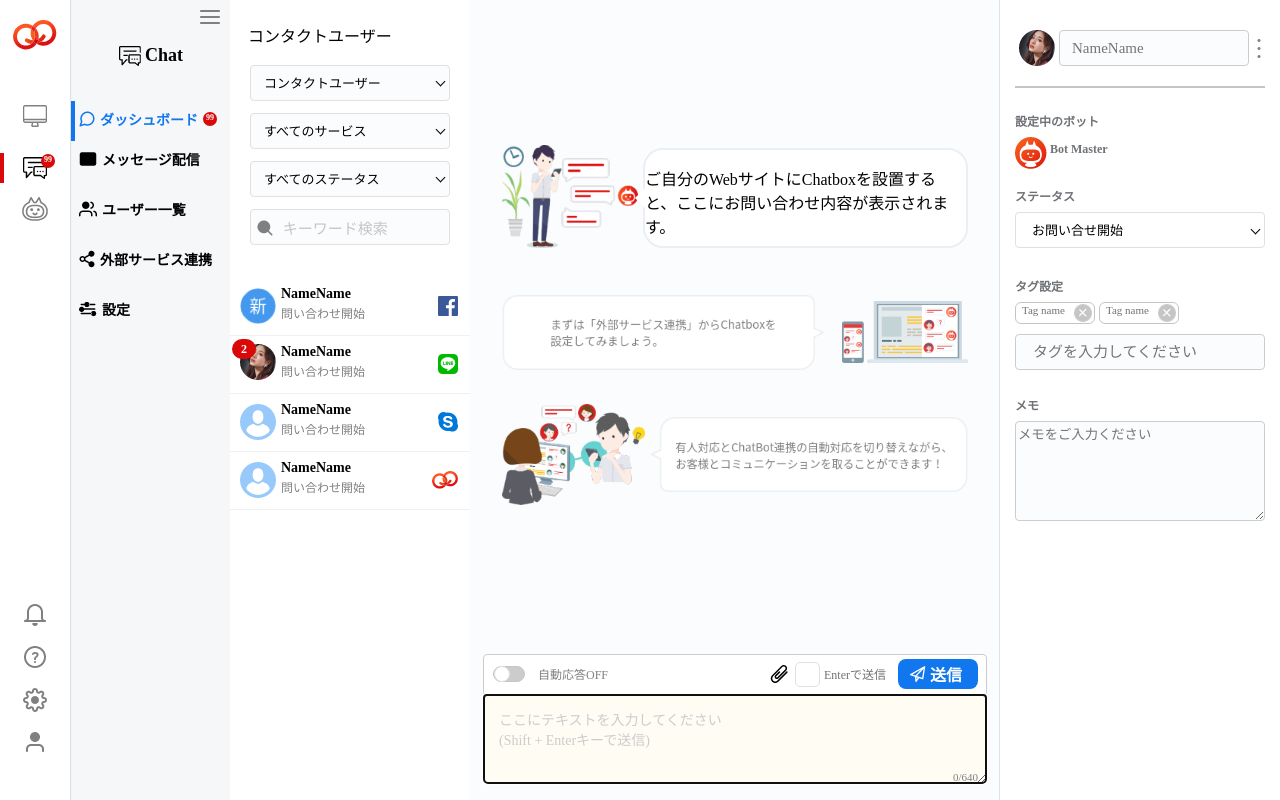
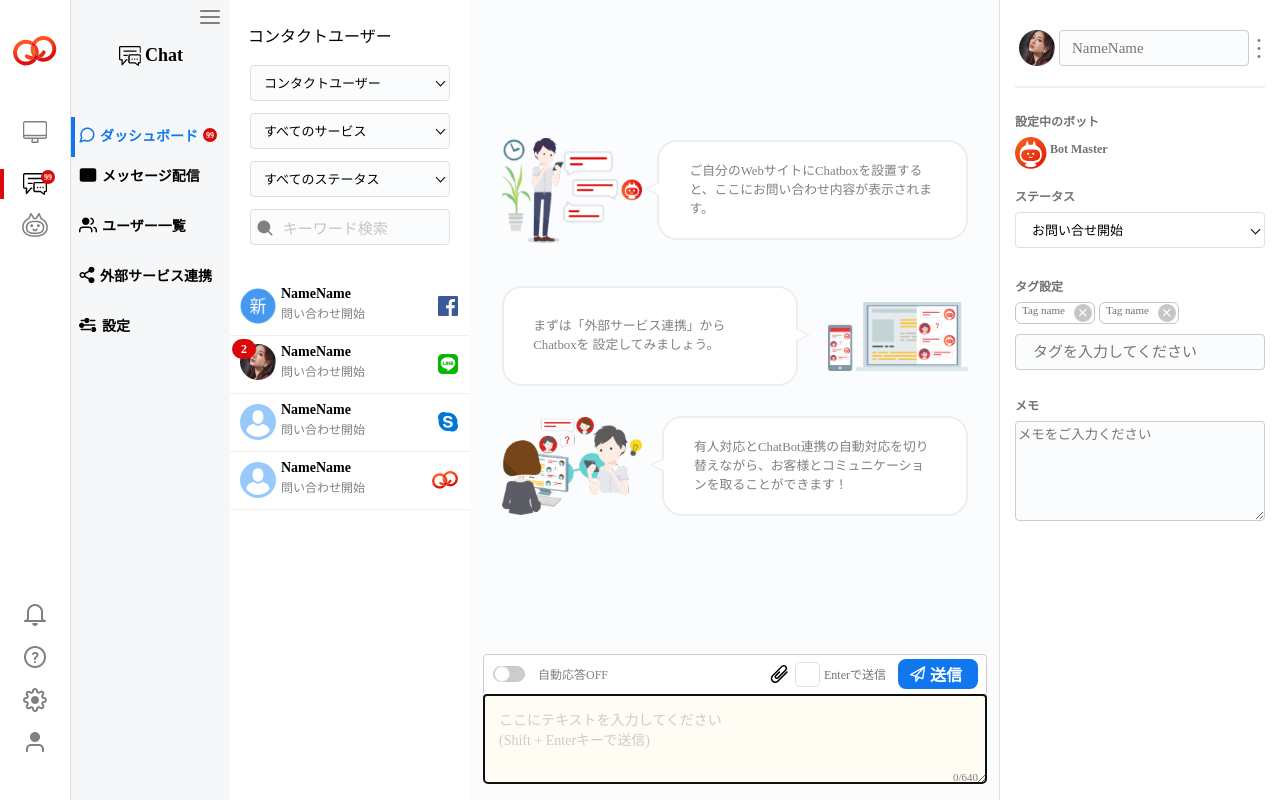
Before and after one commit to toannguyen1710mt/HTML-CSS-learning, a website: page index.html in a window 1280 px wide. Drawn offline with Linux system fonts and the light colour scheme.

Commit message:
fix name and code CSS again

```diff
--- a/index.html
+++ b/index.html
@@ -10,51 +10,51 @@
 <body>
     <div class="container">
         <div class="sideBarIcon">
-            <div class="sideBarIcon__menu__top">
-                <div>
+            <ul class="sideBarIcon__menu__top">
+                <li>
                     <a href="">
                         <img alt="" src="/images/icon-chatTop.svg" />
                     </a>
-                </div>
-                <div>
+                </li>
+                <li>
                     <a href="">
                         <img alt="" src="/images/lap.png" />
                     </a>
-                </div>
-                <div>
+                </li>
+                <li>
                     <a href="">
                         <img alt="" src="/images/icon-message.png" />
                         <span>99</span>
                     </a>
-                </div>
-                <div>
+                </li>
+                <li>
                     <a href="">
                         <img alt="" src="/images/icon-bear.png" />
                     </a>
-                </div>
-            </div>
-            <div class="sideBarIcon__menu__bottom">
-                <div>
+                </li>
+            </ul>
+            <ul class="sideBarIcon__menu__bottom">
+                <li>
                     <a href="#">
                         <img alt="" src="/images/icon-bell.png" />
                     </a>
-                </div>
-                <div>
+                </li>
+                <li>
                     <a href="">
                         <img alt="" src="images/icon-question.png" />
                     </a>
-                </div>
-                <div>
+                </li>
+                <li>
                     <a href="">
                         <img alt="" src="images/icon-setting.png" />
                     </a>
-                </div>
-                <div>
+                </li>
+                <li>
                     <a href="">
                         <img alt="" src="images/icon-user.png" />
                     </a>
-                </div>
-            </div>
+                </li>
+            </ul>
         </div>
         <div class="sideBarNav">
             <div class="sideBarNav__dropMenu">
@@ -64,39 +64,39 @@
                 <img alt="" src="images/icon-smallMessage.png" />
                 <span>Chat</span>
             </div>
-            <div class="sideBarNav__mediaMenu">
-                <div>
+            <ul class="sideBarNav__mediaMenu">
+                <li>
                     <a href="#">
                         <img alt="" src="images/tooltip.png" />
                         <span>ダッシュボード</span>
                         <span>99</span>
                     </a>
-                </div>
-                <div>
+                </li>
+                <li>
                     <a href="#">
                         <img alt="" src="images/Black-Rectangle.png" />
                         <span>メッセージ配信</span>
                     </a>
-                </div>
-                <div>
+                </li>
+                <li>
                     <a href="#">
                         <img alt="" src="images/icon-doubleUser.png" />
                         <span>ユーザー一覧</span>
                     </a>
-                </div>
-                <div>
+                </li>
+                <li>
                     <a href="#">
                         <img alt="" src="images/icon-share.png" />
                         <span>外部サービス連携</span>
                     </a>
-                </div>
-                <div>
+                </li>
+                <li>
                     <a href="#">
                         <img alt="" src="images/icon-suffle.png" />
                         <span>設定</span>
                     </a>
-                </div>
-            </div>
+                </li>
+            </ul>
         </div>
         <div class="searchCategory">
             <p>コンタクトユーザー</p>
@@ -156,37 +156,30 @@
                 </div>
             </div>
         </div>
-        <div class="bodyChat">
-            <div class="bodyChat__frame">
-                <div class="bodyChat__frame__content bodyChat__frame__content__top">
+        <div class="Chat">
+            <div class="Chat__frame">
+                <div class="Chat__frame__top">
+                    <img alt="" src="images/Chatting-man.png" />
                     <div>
-                        <img alt="" src="images/Chatting-man.png" />
-                    </div>
-                    <div>
-                        <!-- <img alt="" src="images/chatting-box1.png" /> -->
                         <p>ご自分のWebサイトにChatboxを設置すると、ここにお問い合わせ内容が表示されます。</p>
                     </div>
                 </div>
-                <div class="bodyChat__frame__content bodyChat__frame__content__middle">
+                <div class="Chat__frame__middle">
                     <div>
-                        <img alt="" src="images/chatting-box2.png" />
+                        <p>まずは「外部サービス連携」からChatboxを 設定してみましょう。</p>
                     </div>
+                    <img alt="" src="images/display-chat.png" />
+                </div>
+                <div class="Chat__frame__bottom">
+                    <img alt="" src="images/conversation-chat.png" />
                     <div>
-                        <img alt="" src="images/display-chat.png" />
-                    </div>
-                </div>
-                <div class="bodyChat__frame__content bodyChat__frame__content__bottom">
-                    <div>
-                        <img alt="" src="images/conversation-chat.png" />
-                    </div>
-                    <div>
-                        <img alt="" src="images/chatting-box3.png" />
+                        <p>有人対応とChatBot連携の自動対応を切り替えながら、お客様とコミュニケーションを取ることができます！</p>
                     </div>
                 </div>
             </div>
             <div>
-                <form class="bodyChat__form">
-                    <div class="bodyChat__form__action">
+                <form class="Chat__form">
+                    <div class="Chat__form__action">
                         <label>
                             <input name="" type="checkbox">
                             <div class="button__switch"></div>
@@ -194,15 +187,15 @@
                         </label>
                         <div>
                             <img alt="" src="images/icon-attachment.png" />
-                            <div class="bodyChat__form__action__button button__attach"></div>
+                            <div class="Chat__form__action__button button__attach"></div>
                             <span>Enterで送信</span>
-                            <button class="bodyChat__form__action__button button__send">
+                            <button class="Chat__form__action__button button__send">
                                 <img alt="" src="images/icon-send.png" />
                                 <span>送信</span>
                             </button>
                         </div>
                     </div>
-                    <div class="bodyChat__form__note">
+                    <div class="Chat__form__note">
                         <textarea placeholder="ここにテキストを入力してください(Shift + Enterキーで送信)" autofocus="autofocus"></textarea>
                         <div>0/640</div>
                     </div>
--- a/style.scss
+++ b/style.scss
@@ -13,7 +13,7 @@ body {
     height: 100vh;
 }
 
-// style for sideBarIcon in Top
+// style for sideBarIcon on Top
 .sideBarIcon {
     box-shadow: 1px 0 1px #dee2e6;
     display: flex;
@@ -27,33 +27,35 @@ body {
 .sideBarIcon__menu__top {
     display: flex;
     flex-direction: column;
+    list-style-type: none;
+    padding: 0;
 }
 
-.sideBarIcon__menu__top div:first-child {
+.sideBarIcon__menu__top li:first-child {
     margin: 20px 0 51px 0;
     width: 100%;
 }
 
-.sideBarIcon__menu__top div:nth-child(2) {
+.sideBarIcon__menu__top li:nth-child(2) {
     margin-bottom: 13px;
     width: 100%;
 }
 
-.sideBarIcon__menu__top div:nth-child(4) {
+.sideBarIcon__menu__top li:nth-child(4) {
     width: 100%;
 }
 
-.sideBarIcon__menu__top div {
+.sideBarIcon__menu__top li {
     text-align: center;
 }
 
-.sideBarIcon__menu__top div:nth-child(3) {
+.sideBarIcon__menu__top li:nth-child(3) {
     margin: 13px 0 14px 0;
     position: relative;
     width: 100%;
 }
 
-.sideBarIcon__menu__top div:nth-child(3) a span {
+.sideBarIcon__menu__top li:nth-child(3) a span {
     border-radius: 7px;
     background-color: #d90909;
     color: #ffffff;
@@ -61,15 +63,15 @@ body {
     font-size: 8px;
     font-weight: 600;
     height: 14px;
-    padding: 1px 2px;
+    padding: 3px 2px;
     position: absolute;
     right: 15px;
+    text-align: center;
     top: -3px;
-    text-align: center;
     width: 14px;
 }
 
-.sideBarIcon__menu__top div:nth-child(3):before {
+.sideBarIcon__menu__top li:nth-child(3):before {
     content: '';
     border: 4px solid #d90909;
     border-width: 0 0 0 4px;
@@ -84,15 +86,17 @@ body {
     padding-left: 8px;
 }
 
-// style for sideBarIcon in Bottom
+// style for sideBarIcon on Bottom
 .sideBarIcon__menu__bottom {
     align-items: center;
     display: flex;
     flex-direction: column;
+    list-style-type: none;
     margin-bottom: 28px;
+    padding: 0;
 }
 
-.sideBarIcon__menu__bottom div {
+.sideBarIcon__menu__bottom li {
     margin-bottom: 16px;
 }
 
@@ -133,24 +137,26 @@ body {
 .sideBarNav .sideBarNav__mediaMenu {
     display: flex;
     flex-direction: column;
+    list-style-type: none;
+    padding: 0;
 }
 
-.sideBarNav .sideBarNav__mediaMenu div {
+.sideBarNav .sideBarNav__mediaMenu li {
     margin-bottom: 30px;
 }
 
-.sideBarNav .sideBarNav__mediaMenu div:not(:first-child) a span {
+.sideBarNav .sideBarNav__mediaMenu li:not(:first-child) a span {
     color: #010101;
     font-family: "Noto Sans CJK JP Bold";
     font-size: 14px;
     font-weight: 700;
 }
 
-.sideBarNav__mediaMenu div:first-child {
+.sideBarNav__mediaMenu li:first-child {
     position: relative;
 }
 
-.sideBarNav__mediaMenu div:first-child:before {
+.sideBarNav__mediaMenu li:first-child:before {
     content: '';
     border: 4px solid #1177ee;
     border-width: 0 0 0 4px;
@@ -161,16 +167,16 @@ body {
     top: -8px;
 }
 
-.sideBarNav__mediaMenu div:first-child {
+.sideBarNav__mediaMenu li:first-child {
     margin-bottom: 20px;
 }
 
-.sideBarNav__mediaMenu div a img,
-.sideBarNav__mediaMenu div:first-child a span:nth-child(2) {
+.sideBarNav__mediaMenu li a img,
+.sideBarNav__mediaMenu li:first-child a span:nth-child(2) {
     margin-right: 5px;
 }
 
-.sideBarNav__mediaMenu div:first-child a span:nth-child(2) {
+.sideBarNav__mediaMenu li:first-child a span:nth-child(2) {
     color: #1177ee;
     font-family: "Noto Sans CJK JP Bold";
     font-size: 14px;
@@ -178,7 +184,7 @@ body {
     width: 98px;
 }
 
-.sideBarNav__mediaMenu div:first-child a span:last-child {
+.sideBarNav__mediaMenu li:first-child a span:last-child {
     border-radius: 7px;
     background-color: #d90909;
     color: #ffffff;
@@ -186,49 +192,36 @@ body {
     font-size: 8px;
     font-weight: 600;
     height: 14px;
-    padding: 1px 2px;
+    padding: 3px 2px;
     text-align: center;
     width: 14px;
 }
 
-.sideBarNav__mediaMenu div a:link {
+.sideBarNav__mediaMenu li a:link {
     align-items: center;
+    color: black;
     display: flex;
     text-decoration: none;
 }
 
-.sideBarNav .sideBarNav__mediaMenu div a:hover span {
+.sideBarNav .sideBarNav__mediaMenu li:not(:first-child) a:hover span {
     color: #1177ee;
     cursor: pointer;
     text-decoration: none;
 }
 
-.sideBarNav .sideBarNav__mediaMenu div a:active span {
+.sideBarNav .sideBarNav__mediaMenu li:not(:first-child) a:active span {
     color: green;
     cursor: auto;
     text-decoration: underline;
 }
 
-// .sideBarNav ul {
-//     list-style-type: none;
-//     margin: 0;
-//     padding: 0;
+// .sideBarNav .sideBarNav__mediaMenu li:not(:first-child) a:visited span {
+//     color: purple;
+//     cursor: auto;
+//     text-decoration: underline;
 // }
-// .sideBarNav ul li {
-//     margin-bottom: 29px;
-// }
-// li:not(.tooltipChat)>a  {
-//     padding: 15px 16px 14px 9px;
-// }
-// .sideBarNav ul li a span {
-//     color: #010101;
-//     font-family: "Noto Sans CJK JP Bold";
-//     font-size: 14px;
-//     font-weight: 700;
-// }
-// .sideBarNav ul li img {
-//     margin-right: 5px;
-// }
+
 // style for searchCategory
 .searchCategory {
     box-shadow: 1px 0 0 #dee2e6;
@@ -262,9 +255,9 @@ body {
     font-family: "Noto Sans CJK JP Regular";
     height: 6px;
     position: absolute;
-    transform: rotate(-45deg);
     right: 26px;
     top: 4px;
+    transform: rotate(-45deg);
     width: 6px;
 }
 
@@ -295,6 +288,7 @@ body {
     font-weight: 400;
 }
 
+// style for list-chat
 .listChat {
     display: flex;
     flex-direction: column;
@@ -361,8 +355,8 @@ body {
     font-weight: 400;
 }
 
-// style for bodyChat
-.bodyChat {
+// style for chat-frame
+.Chat {
     background-color: #fbfcfd;
     display: flex;
     flex-basis: 1px;
@@ -373,7 +367,7 @@ body {
     padding: 0 13px 12px 13px;
 }
 
-.bodyChat__frame {
+.Chat__frame {
     align-items: center;
     display: flex;
     flex-basis: 1px;
@@ -383,121 +377,146 @@ body {
     padding: 0 19px;
 }
 
-.bodyChat__frame__content {
+.Chat__frame__top,
+.Chat__frame__middle,
+.Chat__frame__bottom {
     align-items: center;
+    align-self: stretch;
     display: flex;
     flex-direction: row;
+    justify-content: center;
     overflow: hidden;
-    width: 100%;
 }
 
-.bodyChat__frame__content__top {
+.Chat__frame__top {
     margin-bottom: 43px;
 }
 
-.bodyChat__frame__content__top div:first-child {
-    flex-grow: 3;
-    flex-basis: 179px;
-    height: auto;
-    margin-right: 5px;
+.Chat__frame__middle {
+    margin-bottom: 30px;
 }
 
-.bodyChat__frame__content__top div:last-child {
-    align-self: center;
-    flex-grow: 7;
-    flex-basis: 427px;
-    height: auto;
+.Chat__frame__top img {
+    display: block;
+    flex-basis: 179px;
+    max-width: 179px;
+    width: 30%;
 }
 
-.bodyChat__frame__content__top div:first-child img {
-    object-fit: contain;
-    width: 100%;
+.Chat__frame__top div,
+.Chat__frame__bottom div {
+    margin-left: 15px;
 }
 
-// .bodyChat__frame__content__top div:last-child img {
-//     object-fit: contain;
-//     width: 100%;
-// }
-.bodyChat__frame__content__top div:last-child {
-    width: 427px;
-    height: 100px;
+.Chat__frame__middle div {
+    margin-right: 30px;
+}
+
+.Chat__frame__middle img {
+    display: block;
+    flex-basis: 167px;
+    max-width: 167px;
+    width: 30%;
+}
+
+.Chat__frame__bottom img {
+    display: block;
+    flex-basis: 192px;
+    margin-right: 5px;
+    max-width: 192px;
+    width: 30%;
+}
+
+.Chat__frame__top div,
+.Chat__frame__middle div,
+.Chat__frame__bottom div {
+    align-self: center;
     border-radius: 20px;
     border: 2px solid #eceff2;
     background-color: #ffffff;
+    flex-basis: 427px;
+    min-height: 100px;
     position: relative;
 }
 
-.bodyChat__frame__content__top div:last-child:after {
+.Chat__frame__top div:before,
+.Chat__frame__bottom div:before {
+    border-style: solid;
+    border-top: 7px solid transparent;
+    border-right: 14px solid #eceff2;
+    border-bottom: 7px solid transparent;
+    border-left: transparent;
+    margin-top: -8px;
     content: "";
     position: absolute;
+    right: 100%;
     top: 50%;
-    right: 100%;
-    margin-top: -10px;
-    border-width: 10px;
-    border-style: solid;
-    border-color: transparent #ffffff transparent transparent;
-  }
-
-.bodyChat__frame__content__middle {
-    margin-bottom: 30px;
 }
 
-.bodyChat__frame__content__middle div:first-child {
-    align-self: center;
-    flex-grow: 7;
-    flex-basis: 427px;
-    height: auto;
-    margin-right: 17px;
+.Chat__frame__middle div:before {
+    content: "";
+    border-style: solid;
+    border-top: 7px solid transparent;
+    border-left: 14px solid #eceff2;
+    border-bottom: 7px solid transparent;
+    border-right: transparent;
+    left: 100%;
+    margin-top: -8px;
+    position: absolute;
+    top: 50%;
 }
 
-.bodyChat__frame__content__middle div:last-child {
-    flex-grow: 3;
-    flex-basis: 167px;
-    height: auto;
+.Chat__frame__top div:after,
+.Chat__frame__bottom div:after {
+    content: "";
+    border-style: solid;
+    border-top: 7px solid transparent;
+    border-right: 14px solid #ffffff;
+    border-bottom: 7px solid transparent;
+    border-left: transparent;
+    right: 99%;
+    margin-top: -8px;
+    position: absolute;
+    top: 50%;
 }
 
-.bodyChat__frame__content__middle div:first-child img {
-    object-fit: contain;
-    width: 100%;
+.Chat__frame__middle div:after {
+    content: "";
+    border-style: solid;
+    border-top: 7px solid transparent;
+    border-left: 14px solid #ffffff;
+    border-bottom: 7px solid transparent;
+    border-right: transparent;
+    left: 99%;
+    margin-top: -8px;
+    position: absolute;
+    top: 50%;
 }
 
-.bodyChat__frame__content__middle div:last-child img {
-    object-fit: contain;
-    width: 100%;
+.Chat__frame__top div p,
+.Chat__frame__middle div p,
+.Chat__frame__bottom div p {
+    color: #808080;
+    font-family: "Noto Sans CJK JP Regular";
+    font-size: 1vw;
+    font-weight: 400;
+    line-height: 19px;
+    left: 50%;
+    margin: 0;
+    position: absolute;
+    top: 50%;
+    transform: translate(-50%,-50%);
+    width: 80%;
 }
 
-.bodyChat__frame__content__bottom div:first-child {
-    flex-grow: 3;
-    flex-basis: 192px;
-    height: auto;
-    margin-right: 5px;
-}
-
-.bodyChat__frame__content__bottom div:last-child {
-    align-self: center;
-    flex-grow: 7;
-    flex-basis: 427px;
-    height: auto;
-}
-
-.bodyChat__frame__content__bottom div:first-child img {
-    object-fit: contain;
-    width: 100%;
-}
-
-.bodyChat__frame__content__bottom div:last-child img {
-    object-fit: contain;
-    width: 100%;
-}
-
-//style for bodyChat form
-.bodyChat__form {
+//style for chat-form
+.Chat__form {
     align-items: center;
     display: flex;
     flex-direction: column;
 }
 
-.bodyChat__form__action {
+.Chat__form__action {
     border-radius: 4px 4px 0 0;
     border: 1px solid #cccccc;
     background-color: #ffffff;
@@ -508,13 +527,13 @@ body {
     width: 100%;
 }
 
-.bodyChat__form__action label,
-.bodyChat__form__action div {
+.Chat__form__action label,
+.Chat__form__action div {
     align-items: center;
     display: flex;
 }
 
-.bodyChat__form__action label input {
+.Chat__form__action label input {
     position: absolute;
     height: 0;
     width: 0;
@@ -547,7 +566,7 @@ body {
     width: 14px;
 }
 
-.bodyChat__form__action label span {
+.Chat__form__action label span {
     color: #808080;
     font-family: "Noto Sans CJK JP Regular";
     font-size: 12px;
@@ -555,7 +574,7 @@ body {
     text-transform: uppercase;
 }
 
-.bodyChat__form__action div span {
+.Chat__form__action div span {
     color: #6f7276;
     font-family: "Noto Sans CJK JP Regular";
     font-size: 12px;
@@ -597,11 +616,12 @@ body {
     display: flex;
     height: 30px;
     margin-left: 12px;
+    outline: none;
     padding: 4px 12px;
     width: 80px;
 }
 
-.bodyChat__form__action div .button__send span {
+.Chat__form__action div .button__send span {
     color: #ffffff;
     font-family: "Noto Sans CJK JP Bold";
     font-size: 16px;
@@ -609,7 +629,7 @@ body {
     vertical-align: bottom;
 }
 
-.bodyChat__form__note textarea {
+.Chat__form__note textarea {
     border-radius: 0 0 4px 4px;
     border: 1px solid #cccccc;
     background-color: #fffcf3;
@@ -622,7 +642,7 @@ body {
     width: 100%;
 }
 
-.bodyChat__form__note textarea::placeholder {
+.Chat__form__note textarea::placeholder {
     color: #cccccc;
     font-family: "Noto Sans CJK JP Regular";
     font-size: 14px;
@@ -631,12 +651,12 @@ body {
     width: 224px;
 }
 
-.bodyChat__form__note {
+.Chat__form__note {
     position: relative;
     width: 100%;
 }
 
-.bodyChat__form__note div {
+.Chat__form__note div {
     bottom: 5px;
     color: #808080;
     font-family: "Noto Sans CJK JP Regular";
@@ -659,7 +679,7 @@ body {
 
 .userInfo__nameSearch {
     align-items: center;
-    border-bottom: 2px solid #c5c5c5;
+    border-bottom: 2px solid #f0f0f0;
     display: flex;
     flex-direction: row;
     justify-content: center;
@@ -733,9 +753,9 @@ body {
     font-weight: 500;
     height: 6px;
     position: absolute;
-    transform: rotate(-45deg);
     right: 6px;
     top: 14px;
+    transform: rotate(-45deg);
     width: 6px;
 }
 
@@ -773,8 +793,8 @@ body {
     font-family: "Noto Sans CJK JP Regular";
     font-size: 11px;
     font-weight: 400;
+    left: 6px;
     position: absolute;
-    left: 6px;
     top: 1px;
 }
 
```
Also changed, not shown: style.css.
